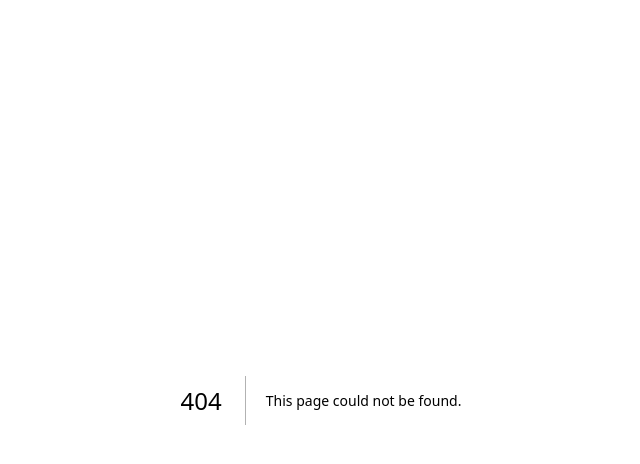
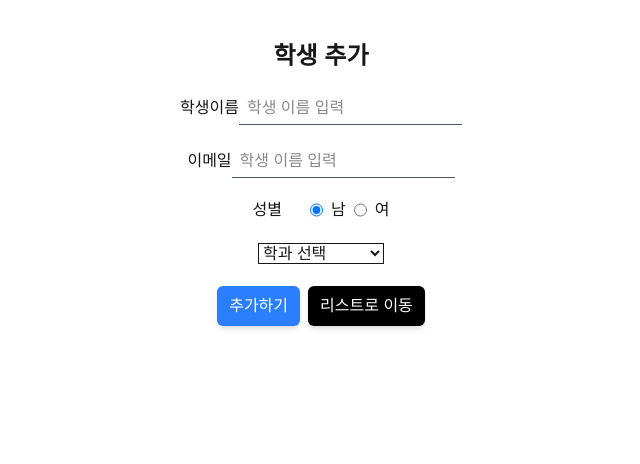
Before and after one commit to ensh12621/basic-frontend, a Next.js app: page /student/add in a window 1280 px wide. Before the commit this address had no page. Shown: the top 464 px of the page, without its empty margins (319-959 px from the left). Built offline with nearby package versions, Linux system fonts and the light colour scheme.

Commit message:
feat: 학생정보 추가 페이지 중간 커밋

```diff
--- a/app/api/auth/login/route.ts
+++ b/app/api/auth/login/route.ts
@@ -31,7 +31,7 @@ export async function POST(request : Request){
 
 
 
-        const setCookieHEeaders = response.headers.getSetCookie();
+        const setCookieHeeaders = response.headers.getSetCookie();
 
         const routeResponse = NextResponse.json({
             result: "success"
@@ -39,7 +39,7 @@ export async function POST(request : Request){
             status: 200
         });
 
-        for(const cookieStr of setCookieHEeaders){
+        for(const cookieStr of setCookieHeeaders){
             routeResponse.headers.append("Set-Cookie", cookieStr);
             console.log("cookie 설정됨 - " + cookieStr);
         }
--- /dev/null
+++ b/app/api/student/add/route.ts
@@ -0,0 +1,53 @@
+import { cookies } from "next/headers";
+import { NextResponse } from "next/server";
+
+export async function POST(request : Request){
+
+
+    const body = await request.json();
+    const {studentName, email, gender, deptNo} = body;
+
+
+    const cookieStore = await cookies();
+    const accessToken = cookieStore.get("accessToken")?.value;
+
+    if(!accessToken){
+        return NextResponse.json({
+            message:"no jwt found"
+        }, {
+            status:401
+        });
+    }
+
+    const apiResponse = await fetch("http://localhost:8080/student/add", {
+        method:"post",
+        headers:{
+            "Content-Type": "application/json",
+            "Authorization" : `Bearer ${accessToken}`
+        },
+        body:JSON.stringify({
+            studentName,
+            email,
+            gender,
+            deptNo
+        })
+    });
+
+    if(!apiResponse.ok){
+        return NextResponse.json({
+            message:apiResponse.statusText
+        }, {
+            status:apiResponse.status
+        });
+    }
+
+    const data = await apiResponse.json();
+
+    return NextResponse.json(
+        data,
+        {
+            status: 200
+        }
+    );
+
+}
--- /dev/null
+++ b/app/student/add/inputForm.tsx
@@ -0,0 +1,171 @@
+"use client"
+
+import { BlackButton, BlueButton } from "@/app/component/buttons";
+import { UnderlineInput } from "@/app/component/inputs";
+import { useRouter } from "next/navigation";
+import { ChangeEvent, useState } from "react";
+
+export default function InputForm(){
+
+    const [studentName, setStudentName] = useState("");
+    const [email, setEmail] = useState("");
+    const [gender, setGender]  = useState("m");
+    const [deptNo, setDeptNo] = useState("");
+
+    const router = useRouter();
+
+    const deptList = [
+        {deptNo: 101, dname: "정보통신"},
+        {deptNo: 102, dname: "컴퓨터공학"},
+        {deptNo: 103, dname: "전기전자"},
+        {deptNo: 104, dname: "디지털미디어학"},
+    ];
+
+    const listPage = () => {
+        router.push("/student/list");
+    };
+
+    const handleChangeGender = (e:ChangeEvent<HTMLInputElement>) => {
+        setGender(e.target.value);
+    };
+
+    const submitAdd = async () => {
+
+        if(studentName.trim().length == 0){
+            alert("학생 이름을 입력해주세요");
+            return;
+        }
+
+        if(email.trim().length == 0){
+            alert("이메일을 입력해주세요");
+            return;
+        }
+
+        const emailRegex = /^[^\s@]+@[^\s@]+\.[^\s@]+$/;
+        if(!emailRegex.test(email)){
+            alert("잘못된 이메일 형식입니다");
+            return;
+        }
+
+        if(gender == null || gender == "" || gender == undefined){
+            alert("성별을 입력해주세요");
+            return;
+        }
+
+        if(deptNo == null || deptNo == "" || deptNo == undefined){
+            alert("학과를 선택해주세요");
+            return;
+        }
+
+        const apiResponse = await fetch("/api/student/add", {
+            method:"post",
+            headers:{
+                "Content-Type":"application/json"
+            },
+            body:JSON.stringify({
+                studentName,
+                email,
+                gender,
+                deptNo
+            })
+        });
+
+        if(apiResponse.ok){
+            const data = apiResponse.json();
+            console.log(data);
+        }else{
+            console.log("오류");
+            console.log(apiResponse.status);
+            console.log(apiResponse.statusText);
+        }
+
+
+    };
+
+
+    return (
+        <section>
+            <h1 className="hidden">학생 추가 양식</h1>
+
+            <div className="mt-10 flex flex-col gap-5 text-center">
+                <span className="text-2xl font-bold">
+                    학생 추가
+                </span>
+
+                <div>
+                    <label htmlFor="student-name">
+                        학생이름
+                    </label>
+                    <UnderlineInput
+                        id="student-name"
+                        value={studentName}
+                        onChange={e => setStudentName(e.target.value)}
+                        placeholder="학생 이름 입력"
+                    />
+                </div>
+
+                <div>
+                    <label htmlFor="student-email">
+                        이메일
+                    </label>
+                    <UnderlineInput
+                        placeholder="학생 이름 입력"
+                        id="student-email"
+                        value={email}
+                        onChange={e => setEmail(e.target.value)}
+                    />
+                </div>
+
+                <div className="flex gap-2 justify-center">
+                    <span className="inline-block mr-5">
+                        성별
+                    </span>
+                    <input type="radio" id="gender-m" name="gender" checked={gender === 'm'} onChange={handleChangeGender}  value="m" />
+                    <label htmlFor="gender-m" >
+                        남
+                    </label>
+
+                    <input type="radio" id="gender-f" name="gender"  checked={gender === 'f'} onChange={handleChangeGender} value="f" />
+                    <label htmlFor="gender-f">
+                        여
+                    </label>
+                </div>
+
+                <div>
+                    <select
+                        name=""
+                        id=""
+                        className="border-1"
+                        value={deptNo}
+                        onChange={ e => setDeptNo(e.target.value)}
+                    >
+                        <option value="">학과 선택</option>
+                        {deptList.map((dept, idx) => (
+                            <option
+                                key={idx}
+                                value={dept.deptNo}>
+                                {dept.dname}
+                            </option>
+                        ))}
+                    </select>
+                </div>
+
+
+                <div className="flex gap-2 justify-center">
+                    <BlueButton
+                        onClick={submitAdd}
+                        value="추가하기"
+                    />
+                    <BlackButton
+                        onClick={listPage}
+                        value="리스트로 이동"
+                    />
+                </div>
+
+            </div>
+
+
+        </section>
+    );
+
+}
--- /dev/null
+++ b/app/student/add/page.tsx
@@ -0,0 +1,9 @@
+import InputForm from "./inputForm";
+
+export default function Page(){
+    return (
+        <div>
+            <InputForm />
+        </div>
+    );
+}
--- a/app/student/list/page.tsx
+++ b/app/student/list/page.tsx
@@ -1,21 +1,12 @@
-import { refreshJwt } from "@/app/lib/auth";
-import { cookies } from "next/headers";
-import { redirect } from "next/navigation";
 
-export default  async function Page(){
+import StudentList from "./studentList";
 
-    const cookieStore = await cookies();
-    const accessToken = cookieStore.get("accessToken");
-
-    if(accessToken){
-        console.log("accessToken 값 : " + accessToken.value);
-    }
+export default async function Page(){
 
     return  (
         <div>
             <h1 className="hidden">학생 목록 페이지</h1>
-            테스트
-
+            <StudentList />
         </div>
     );
 }
--- /dev/null
+++ b/app/student/list/studentList.tsx
@@ -0,0 +1,26 @@
+"use client";
+
+import { GreenButton } from "@/app/component/buttons";
+import { useRouter } from "next/navigation";
+
+
+export default function StudentList(){
+
+    const router = useRouter();
+
+
+    const addNewStudentPage = () => {
+        router.push("/student/add");
+    };
+
+    return (
+        <section>
+            <h1 className="hidden">학생 목록 조회</h1>
+
+            <GreenButton
+                    value="학생 추가"
+                    onClick={addNewStudentPage} />
+
+        </section>
+    );
+}
```
